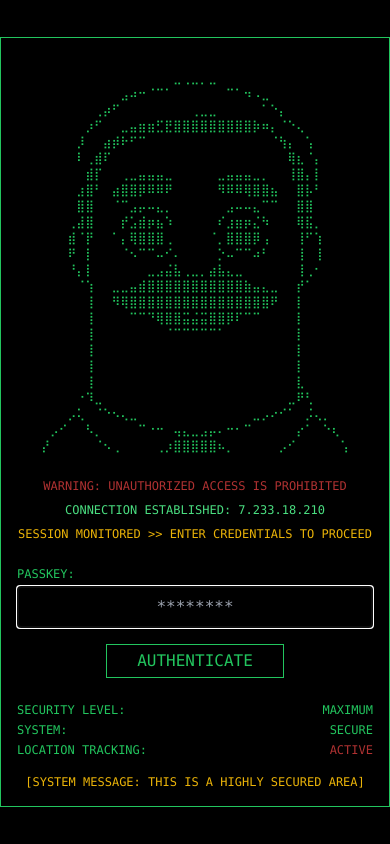
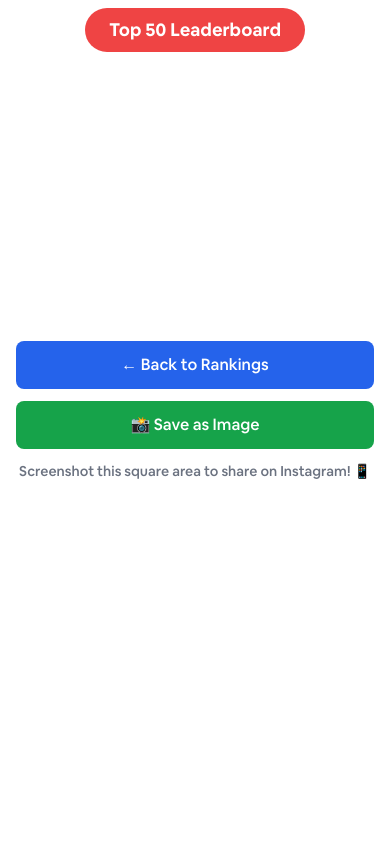
Before and after one commit to JakeSchindel1/AirbnbRanker, a React (Create React App) app: page /post-view in a window 390 px wide. Before the commit this address led to /. Built offline with nearby package versions, Linux system fonts and the light colour scheme; sample sign-in values are in the browser's storage.

Commit message:
work in progress post view and hopefullt mobile bug fix

```diff
--- a/src/App.tsx
+++ b/src/App.tsx
@@ -206,6 +206,9 @@
       updatedUnranked.splice(destination.index, 0, movedItem);
     }
 
+    // Save previous rankings to localStorage for PostView
+    localStorage.setItem('prevRankedStates', JSON.stringify(rankedItems));
+
     prevRankedRef.current = rankedItems;
     setRankedItems(updatedRanked);
     setUnrankedItems(updatedUnranked);
@@ -262,6 +265,13 @@
             <div className="flex items-center space-x-4">
               <span
                 className="text-3xl cursor-pointer hover:opacity-80 transition-opacity"
+                title="Post View for Instagram"
+                onClick={() => navigate('/post-view')}
+              >
+                📸
+              </span>
+              <span
+                className="text-3xl cursor-pointer hover:opacity-80 transition-opacity"
                 title="Settings"
                 onClick={() => navigate('/settings')}
               >
@@ -295,16 +305,15 @@
                   <div
                     ref={provided.innerRef}
                     {...provided.droppableProps}
-                    className="px-4 min-h-[100px]"
+                    className="px-2 min-h-[100px] space-y-2"
                     style={{
-                      // Better drop zone detection
                       paddingTop: '8px',
                       paddingBottom: '8px',
                     }}
                   >
                     {rankedItems.map((item, index) => (
-                      <div key={item.id} className="mb-2 last:mb-0">
                       <ListItem
+                        key={item.id}
                         item={item}
                         index={index}
                         isRanked={true}
@@ -315,13 +324,12 @@
                         glowBlurRadius={glowSettings.blurRadius}
                         ref={index === 0 ? topRankedRef : undefined}
                       />
-                      </div>
                     ))}
                     {provided.placeholder}
 
                     {/* Empty state with drop indicators */}
                     {rankedItems.length === 0 && (
-                      <div className="h-20 border-2 border-dashed border-gray-300 rounded-lg flex items-center justify-center text-gray-400">
+                      <div className="h-20 border-2 border-dashed border-gray-300 rounded-lg flex items-center justify-center text-gray-400 mx-2">
                         Drop states here to rank them
                       </div>
                     )}
--- /dev/null
+++ b/src/components/PostView.tsx
@@ -0,0 +1,185 @@
+import React, { useEffect, useState } from 'react';
+import { useNavigate } from 'react-router-dom';
+import statesData, { StayData } from '../data';
+
+const PostView: React.FC = () => {
+  const navigate = useNavigate();
+  const [rankedItems, setRankedItems] = useState<StayData[]>([]);
+  const [prevRankedItems, setPrevRankedItems] = useState<StayData[]>([]);
+
+  useEffect(() => {
+    // Load ranked items from localStorage
+    const savedRankedItems = localStorage.getItem('rankedStates');
+    const savedPrevRankedItems = localStorage.getItem('prevRankedStates');
+
+    if (savedRankedItems) {
+      try {
+        const parsed = JSON.parse(savedRankedItems);
+        setRankedItems(parsed || []);
+      } catch (error) {
+        console.error('Error loading rankings:', error);
+      }
+    }
+
+    if (savedPrevRankedItems) {
+      try {
+        const parsedPrev = JSON.parse(savedPrevRankedItems);
+        setPrevRankedItems(parsedPrev || []);
+      } catch (error) {
+        console.error('Error loading previous rankings:', error);
+      }
+    }
+  }, []);
+
+  // Function to get movement direction for an item
+  const getMovementDirection = (itemId: string, currentIndex: number) => {
+    const prevIndex = prevRankedItems.findIndex((item) => item.id === itemId);
+    if (prevIndex === -1) return null; // Item wasn't ranked before
+    if (currentIndex < prevIndex) return 'up';
+    if (currentIndex > prevIndex) return 'down';
+    return null; // No movement
+  };
+
+  const topItem = rankedItems[0];
+  const restItems = rankedItems.slice(1);
+
+  // Dynamic column calculation based on number of ranked items
+  let numColumns = 2; // default
+  if (rankedItems.length > 31) {
+    numColumns = 4;
+  } else if (rankedItems.length > 21) {
+    numColumns = 3;
+  }
+
+  // Split items into columns
+  const itemsPerColumn = Math.ceil(restItems.length / numColumns);
+  const columns = [];
+  for (let i = 0; i < numColumns; i++) {
+    const startIndex = i * itemsPerColumn;
+    const endIndex = startIndex + itemsPerColumn;
+    columns.push(restItems.slice(startIndex, endIndex));
+  }
+
+  return (
+    <div className="min-h-screen bg-white">
+      {/* Square container for Instagram */}
+      <div className="w-full max-w-2xl mx-auto bg-white overflow-visible mb-4" style={{ aspectRatio: '4/3' }}>
+        <div className="p-2 h-full flex flex-col overflow-visible">
+
+          {/* Header */}
+          <div className="text-center mb-1">
+            <div className="bg-red-500 text-white px-6 py-2 rounded-full inline-block">
+              <h1 className="text-lg font-bold">Top 50 Leaderboard</h1>
+            </div>
+          </div>
+
+          {/* Top Ranked Item - Prominent */}
+          {topItem && (
+            <div className="bg-white rounded-xl px-6 py-3 mb-1 shadow-lg overflow-visible max-w-4xl mx-auto">
+              <div className="flex items-center justify-between overflow-visible">
+                <div className="flex items-center">
+                  {/* Crown and image - Fixed positioning with more space */}
+                  <div className="relative w-14 h-14 mr-4 mt-4">
+                    <img
+                      src="/crown.png"
+                      alt="Crown"
+                      className="absolute z-10 w-10 h-10 -top-6 left-2"
+                    />
+                    <img
+                      src={topItem.imageUrl}
+                      alt={topItem.propertyName}
+                      className="w-full h-full object-cover rounded-full"
+                    />
+                  </div>
+
+                  <div className="flex-1 min-w-0 mr-4">
+                    <h2 className="text-lg font-bold text-gray-900 truncate">{topItem.state}</h2>
+                    <p className="text-sm text-gray-600 truncate">{topItem.propertyName}</p>
+                  </div>
+                </div>
+
+                <div className="flex items-center overflow-visible">
+                  <div className="w-12 h-12 mr-3 flex items-center justify-center overflow-visible">
+                    <img
+                      src="/heart.png"
+                      alt="Heart"
+                      className="w-5 h-5 z-20"
+                    />
+                  </div>
+                  <span className="text-xl font-bold text-red-500 mr-2">1</span>
+                  {(() => {
+                    const movement = getMovementDirection(topItem.id, 0);
+                    if (movement === 'up') return <span className="text-green-500 text-lg">▲</span>;
+                    if (movement === 'down') return <span className="text-red-500 text-lg">▼</span>;
+                    return null;
+                  })()}
+                </div>
+              </div>
+            </div>
+          )}
+
+          {/* Dynamic Column Grid */}
+          <div
+            className="flex-1 grid gap-0.5 overflow-visible"
+            style={{ gridTemplateColumns: `repeat(${numColumns}, 1fr)` }}
+          >
+            {columns.map((column, columnIndex) => (
+              <div key={columnIndex} className="space-y-0.5 px-0.5">
+                {column.map((item, itemIndex) => {
+                  const rank = columnIndex * itemsPerColumn + itemIndex + 2; // +2 because we start after #1
+                  return (
+                    <div key={item.id} className="flex items-center bg-gray-50 rounded-lg p-1">
+                      <img
+                        src={item.imageUrl}
+                        alt={item.propertyName}
+                        className="w-5 h-5 object-cover rounded-full mr-2 flex-shrink-0"
+                      />
+                      <div className="flex-1 min-w-0">
+                        <p className="text-xs font-semibold text-gray-900 truncate">{item.state}</p>
+                        <p className="text-xs text-gray-500 truncate">{item.propertyName}</p>
+                      </div>
+                      <div className="flex items-center ml-1 flex-shrink-0">
+                        <span className="text-xs font-bold text-gray-700">{rank}</span>
+                        {(() => {
+                          const movement = getMovementDirection(item.id, rank - 1);
+                          if (movement === 'up') return <span className="text-green-500 ml-1 text-xs">▲</span>;
+                          if (movement === 'down') return <span className="text-red-500 ml-1 text-xs">▼</span>;
+                          return null;
+                        })()}
+                      </div>
+                    </div>
+                  );
+                })}
+              </div>
+            ))}
+          </div>
+        </div>
+      </div>
+
+      {/* Navigation buttons outside the square */}
+      <div className="max-w-lg mx-auto px-4 py-4 space-y-3 mt-8">
+        <button
+          onClick={() => navigate('/app')}
+          className="w-full py-3 bg-blue-600 text-white rounded-lg hover:bg-blue-700 transition-colors font-medium"
+        >
+          ← Back to Rankings
+        </button>
+
+        <button
+          onClick={() => window.print()}
+          className="w-full py-3 bg-green-600 text-white rounded-lg hover:bg-green-700 transition-colors font-medium"
+        >
+          📸 Save as Image
+        </button>
+
+        <div className="text-center">
+          <p className="text-sm text-gray-500">
+            Screenshot this square area to share on Instagram! 📱
+          </p>
+        </div>
+      </div>
+    </div>
+  );
+};
+
+export default PostView;
--- a/src/index.css
+++ b/src/index.css
@@ -40,6 +40,7 @@
     user-select: none;
     -webkit-touch-callout: none;
     -webkit-tap-highlight-color: transparent;
+    will-change: transform;
   }
 
   [data-rbd-drag-handle-draggable-id] {
@@ -48,11 +49,24 @@
     user-select: none;
     -webkit-touch-callout: none;
     -webkit-tap-highlight-color: transparent;
+    will-change: transform;
   }
 
-  /* Fix dragged items staying visible */
-  [data-rbd-draggable-id] {
-    will-change: transform;
+  /* Prevent visual jumping during drag */
+  [data-rbd-droppable-id="ranked"] {
+    position: relative;
+    z-index: 1;
+  }
+
+  /* Smooth drag transitions on mobile */
+  [data-rbd-draggable-id]:not([data-rbd-drag-handle-context-id]) {
+    transition: none !important;
+  }
+
+  /* Prevent bounce effects */
+  body {
+    overflow-x: hidden;
+    -webkit-overflow-scrolling: touch;
   }
 }
 
--- a/src/index.tsx
+++ b/src/index.tsx
@@ -6,6 +6,7 @@
 import SignIn from './SignIn';
 import ProtectedRoute from './ProtectedRoute';
 import Settings from './components/Settings';
+import PostView from './components/PostView';
 import { Analytics } from '@vercel/analytics/react';
 
 const root = ReactDOM.createRoot(
@@ -20,6 +21,7 @@
         <Route element={<ProtectedRoute />}>
           <Route path="/app" element={<App />} />
           <Route path="/settings" element={<Settings />} />
+          <Route path="/post-view" element={<PostView />} />
         </Route>
         <Route path="*" element={<Navigate to="/" />} />
       </Routes>
```
Lines whose indentation alone changed are shown as unchanged.
